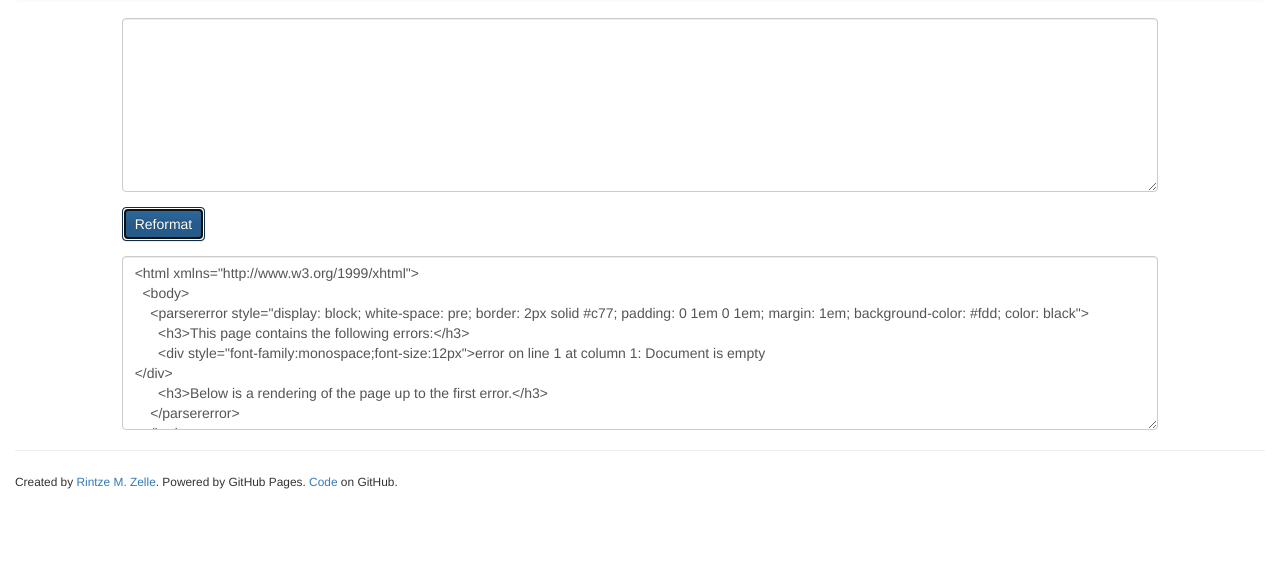
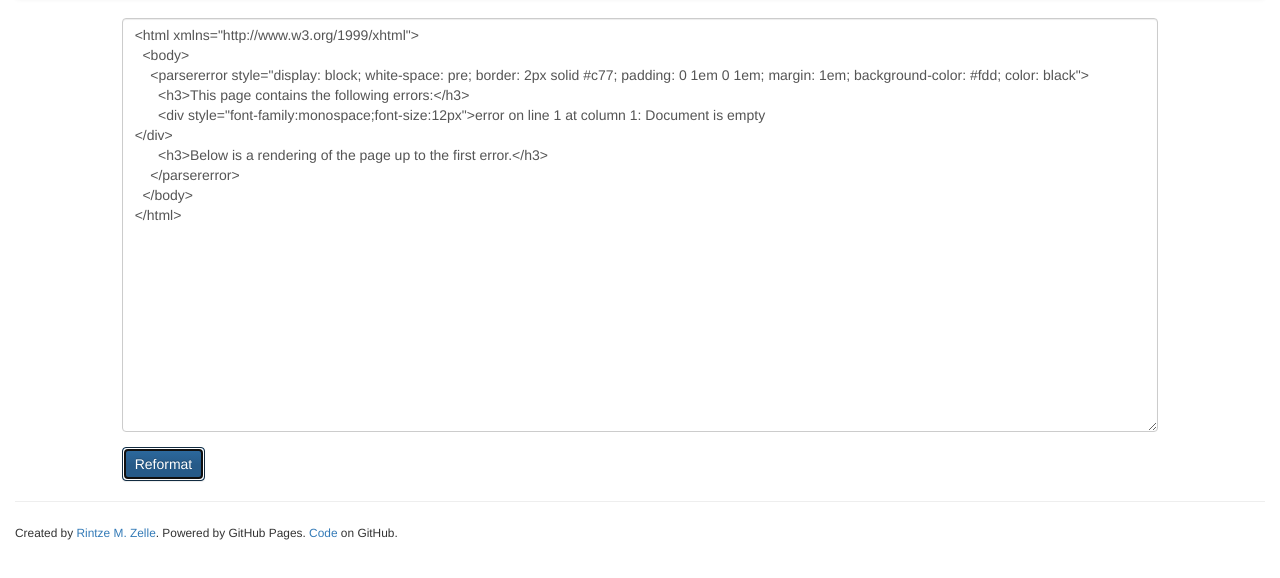
Before and after one commit to citation-style-language/formatter, a plain HTML site: page index.html in a window 1280 px wide. Both pictures are taken after a click on the button "Reformat". Shown: the part 54-632 px from the top of the page. Drawn offline with nearby package versions, Linux system fonts and the light colour scheme.

Commit message:
Switch to single textarea

```diff
--- a/index.html
+++ b/index.html
@@ -30,17 +30,12 @@
         <form class="form-horizontal" role="form">
             <div class="form-group" title="The CSL style to reformat.">
                 <div class="col-sm-10 col-sm-offset-1">
-                    <textarea id="source-text" class="form-control source-input" rows="8"></textarea>
+                    <textarea id="source-text" class="form-control source-input" rows="20"></textarea>
                 </div>
             </div>
             <div class="form-group">
                 <div class="col-sm-10 col-sm-offset-1">
                     <button id="doFormat" type="button" class="btn btn-primary" data-style="expand-left">Reformat</button>
-                </div>
-            </div>
-            <div class="form-group">
-                <div class="col-sm-10 col-sm-offset-1">
-                    <textarea id="output-text" class="form-control source-input" rows="8"></textarea>
                 </div>
             </div>
         </form>
@@ -189,7 +184,8 @@
             outputXML = outputXML.replace(/—/g,"&#8212;"); //em dash
             outputXML = outputXML.replace(/\u202F/g,"&#8239;"); //narrow no-break space
 
-            $("#output-text").text(outputXML);
+            document.getElementById("source-text").value = outputXML;
+            document.getElementById("source-text").scrollTop = 0;
         }
     </script>
 </body>
```
